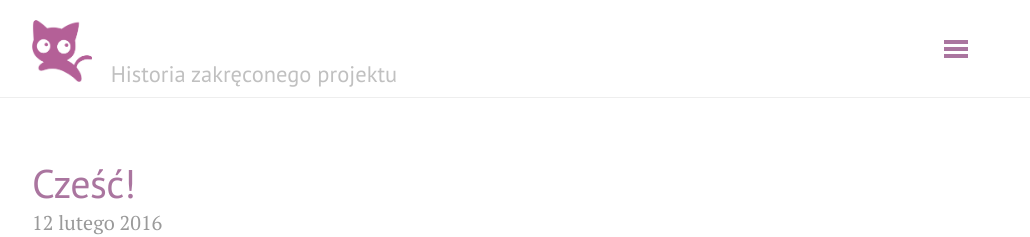
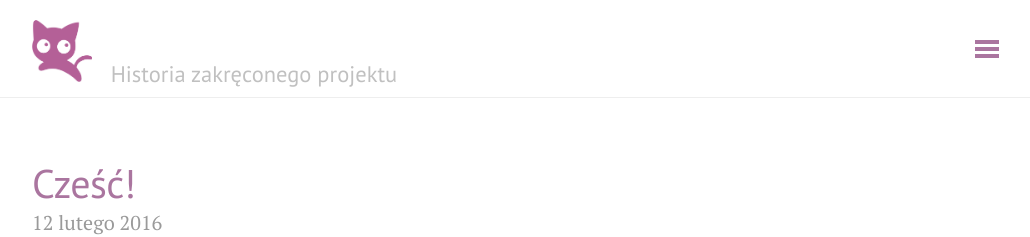
Before and after one commit to pumiko/pumiko.github.io, a Jekyll site: the page built from index.html, in a window 1280 px wide. Shown: the top 237 px of the page, without its empty margins (248-1278 px from the left). Built offline with Jekyll 4.4.1, drawn with Linux system fonts in a browser that asks for light colours; nearby versions of some CDN libraries; the list of posts is cut into pages by our own code.

Commit message:
Update lanyon.css

```diff
--- a/public/css/lanyon.css
+++ b/public/css/lanyon.css
@@ -489,7 +489,7 @@ a.pagination-item:hover {
 }
 .layout-reverse .sidebar-toggle {
   left: auto;
-  right: 4%;
+  right: 1rem;
 }
 
 .layout-reverse #sidebar-checkbox:checked ~ .sidebar,
```
